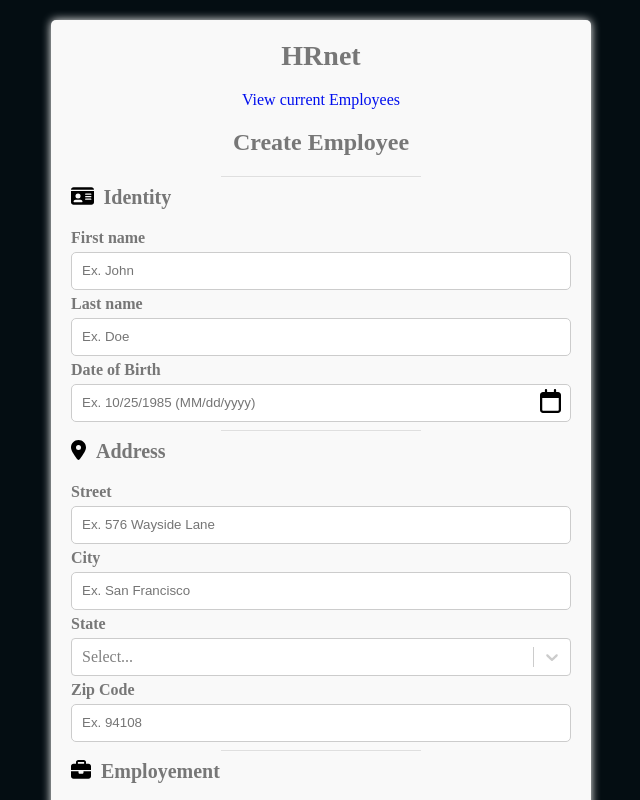
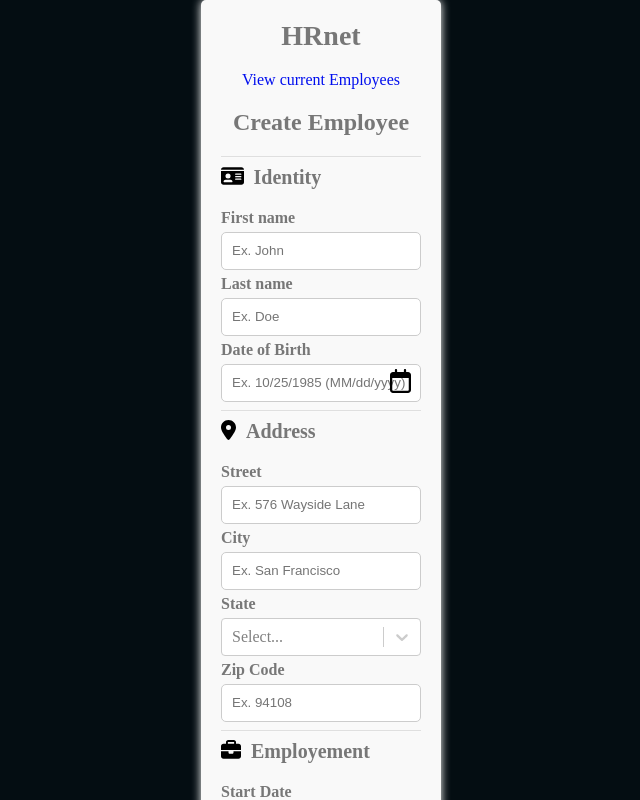
Before and after one commit to EsseB92/OCReactProjet14_HRnet, a React (Vite) app: page / in a window 1280 px wide. Shown: the top 800 px of the page, without its empty margins (319-959 px from the left). Built offline with nearby package versions, Linux system fonts and the light colour scheme.

Commit message:
Modification globale du style

```diff
--- a/src/index.css
+++ b/src/index.css
@@ -1,4 +1,6 @@
-html {
+html,
+body,
+#root {
   height: 100%;
 }
 
@@ -6,5 +8,16 @@ body {
   margin: 0;
   background-color: #040d12;
   /* background-color: #fff; */
-  padding: 20px;
+  /* padding: 20px; */
 }
+
+.App {
+  display: flex;
+  justify-content: center;
+  height: fit-content;
+}
+
+.closingBtn:hover {
+  filter: invert(24%) sepia(99%) saturate(7065%) hue-rotate(359deg)
+    brightness(95%) contrast(114%);
+}
```
